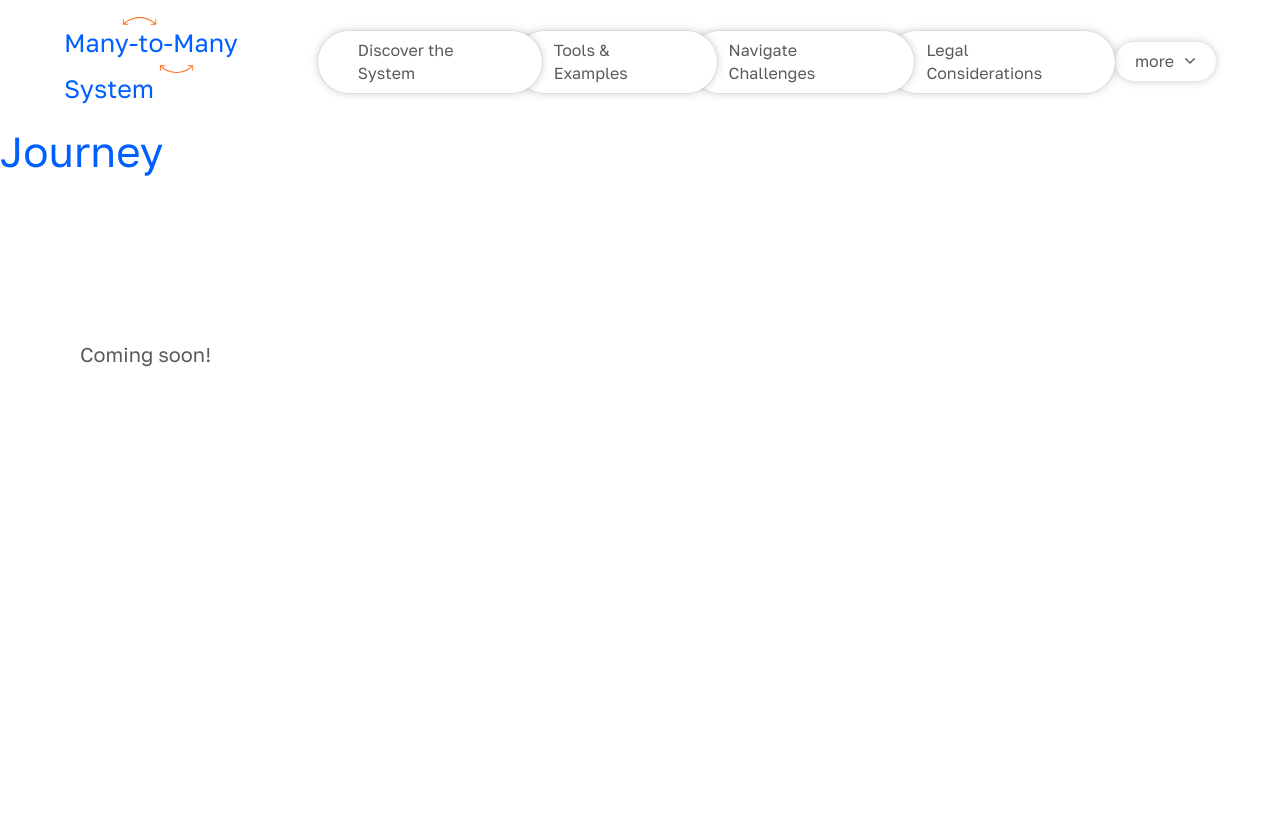
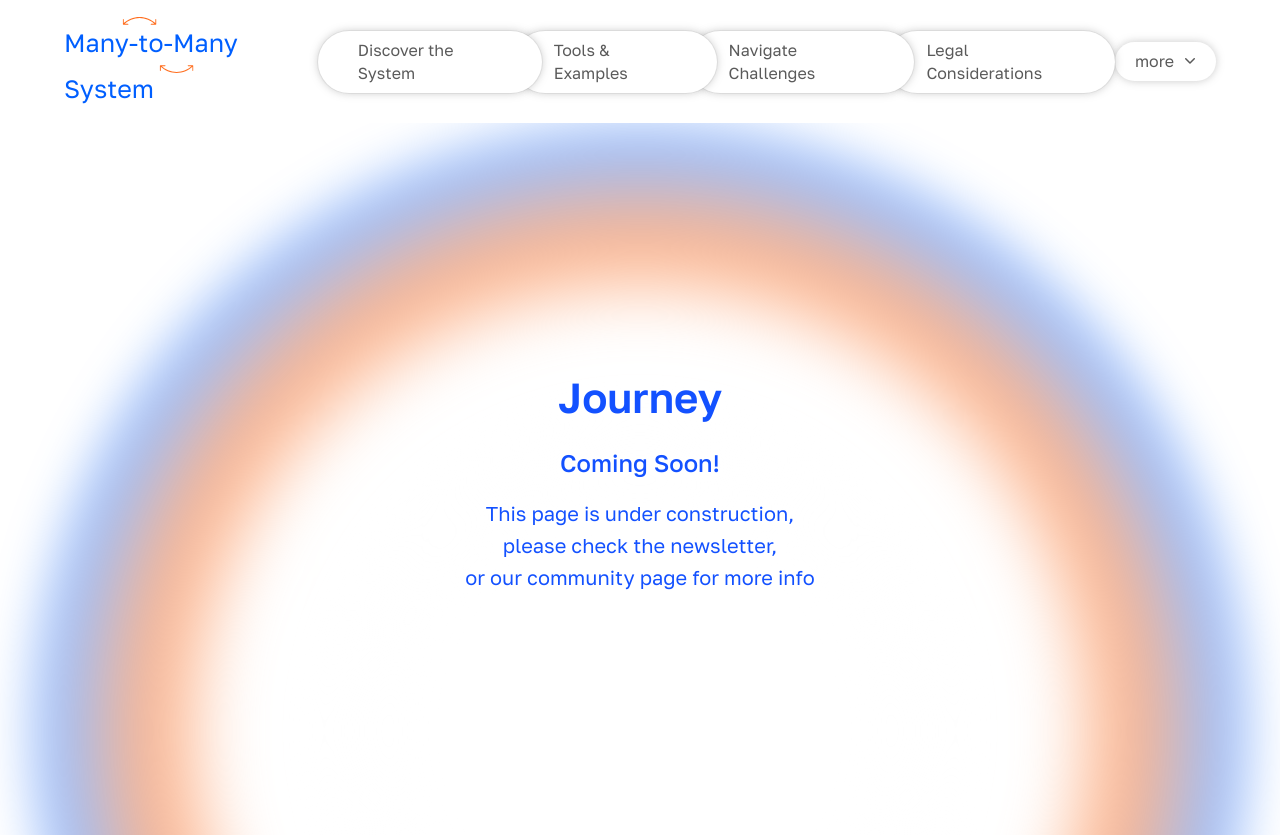
Before and after one commit to Dark-Matter-Labs/many_to_many, a Next.js app: page /journey in a window 1280 px wide. Before the commit the page ends 800 px from the top, so only its background shows below. Built offline with nearby package versions, Linux system fonts and the light colour scheme.

Commit message:
add coming soon page

```diff
--- /dev/null
+++ b/app/(front-end)/community/coming-soon.module.css
@@ -0,0 +1,53 @@
+.wrapper {
+  position: relative;
+  min-height: 89dvh;
+  display: flex;
+  align-items: center;
+  justify-content: center;
+  padding: 64px 16px;
+  overflow: hidden;
+}
+
+.backdrop {
+  position: absolute;
+  inset: 0;
+  display: grid;
+  place-items: center;
+  pointer-events: none;
+}
+
+.backdrop::before {
+  content: '';
+  width: min(1400px, 95vw);
+  height: min(1400px, 95vw);
+  border-radius: 908px;
+  background: radial-gradient(50% 50% at 50% 50%, rgba(255, 255, 255, 0.50) 40%, #FFF 53.5%, #FFF 67%, rgba(250, 105, 26, 0.50) 80.5%, rgba(0, 95, 255, 0.40) 97%);
+  filter: blur(25px);
+}
+
+.content {
+  position: relative;
+  text-align: center;
+  max-width: 960px;
+}
+
+.title {
+  font-size: clamp(28px, 5vw, 42px);
+  margin: 0 0 16px 0;
+  color: #1351ff;
+  font-weight: 600;
+}
+
+.subtitle {
+  margin: 0 0 16px 0;
+  font-size: clamp(18px, 3vw, 24px);
+  color: #1351ff;
+  font-weight: 500;
+}
+
+.description {
+  margin: 0 auto;
+  font-size: clamp(16px, 2.5vw, 20px);
+  line-height: 1.6;
+  color: #1351ff;
+}
--- a/app/(front-end)/community/page.jsx
+++ b/app/(front-end)/community/page.jsx
@@ -1,14 +1,29 @@
 import { Navbar } from '@/components/Navbar';
+import styles from './coming-soon.module.css';
 
-export default function CommunityPage() {
+export const metadata = {
+  title: 'Coming Soon',
+};
+
+export default function ComingSoonPage() {
   return (
-    <div>
-      <Navbar activePage="Community" />
-      <main>
-        <h1 className="heading text-blue-800">Learnings from the Field</h1>
-        <p className="text-regular text-grey-600 mt-40 ml-20">Coming soon!</p>
-        {/* Additional content can be added here */}
-      </main>
-    </div>
+    <>
+    <Navbar activePage="Coming Soon" />
+    <main className={styles.wrapper + ' font-galosText'}>
+      <div className={styles.backdrop} />
+
+      <section className={styles.content}>
+        <h1 className={styles.title}>Community</h1>
+        <p className={styles.subtitle}>Coming Soon!</p>
+        <p className={styles.description}>
+          This page is under construction,
+          <br />
+          please check the newsletter,
+          <br />
+          or our community page for more info
+        </p>
+      </section>
+    </main>
+    </>
   );
 }
--- /dev/null
+++ b/app/(front-end)/journey/coming-soon.module.css
@@ -0,0 +1,53 @@
+.wrapper {
+  position: relative;
+  min-height: 89dvh;
+  display: flex;
+  align-items: center;
+  justify-content: center;
+  padding: 64px 16px;
+  overflow: hidden;
+}
+
+.backdrop {
+  position: absolute;
+  inset: 0;
+  display: grid;
+  place-items: center;
+  pointer-events: none;
+}
+
+.backdrop::before {
+  content: '';
+  width: min(1400px, 95vw);
+  height: min(1400px, 95vw);
+  border-radius: 908px;
+  background: radial-gradient(50% 50% at 50% 50%, rgba(255, 255, 255, 0.50) 40%, #FFF 53.5%, #FFF 67%, rgba(250, 105, 26, 0.50) 80.5%, rgba(0, 95, 255, 0.40) 97%);
+  filter: blur(25px);
+}
+
+.content {
+  position: relative;
+  text-align: center;
+  max-width: 960px;
+}
+
+.title {
+  font-size: clamp(28px, 5vw, 42px);
+  margin: 0 0 16px 0;
+  color: #1351ff;
+  font-weight: 600;
+}
+
+.subtitle {
+  margin: 0 0 16px 0;
+  font-size: clamp(18px, 3vw, 24px);
+  color: #1351ff;
+  font-weight: 500;
+}
+
+.description {
+  margin: 0 auto;
+  font-size: clamp(16px, 2.5vw, 20px);
+  line-height: 1.6;
+  color: #1351ff;
+}
--- a/app/(front-end)/journey/page.jsx
+++ b/app/(front-end)/journey/page.jsx
@@ -1,14 +1,29 @@
 import { Navbar } from '@/components/Navbar';
+import styles from './coming-soon.module.css';
 
-export default function JourneyPage() {
+export const metadata = {
+  title: 'Coming Soon',
+};
+
+export default function ComingSoonPage() {
   return (
-    <div>
-      <Navbar activePage="Journey" />
-      <main>
-        <h1 className="heading text-blue-800">Journey</h1>
-        <p className="text-regular text-grey-600 mt-40 ml-20">Coming soon!</p>
-        {/* Additional content can be added here */}
-      </main>
-    </div>
+    <>
+    <Navbar activePage="Coming Soon" />
+    <main className={styles.wrapper + ' font-galosText'}>
+      <div className={styles.backdrop} />
+
+      <section className={styles.content}>
+        <h1 className={styles.title}>Journey</h1>
+        <p className={styles.subtitle}>Coming Soon!</p>
+        <p className={styles.description}>
+          This page is under construction,
+          <br />
+          please check the newsletter,
+          <br />
+          or our community page for more info
+        </p>
+      </section>
+    </main>
+    </>
   );
 }
```
